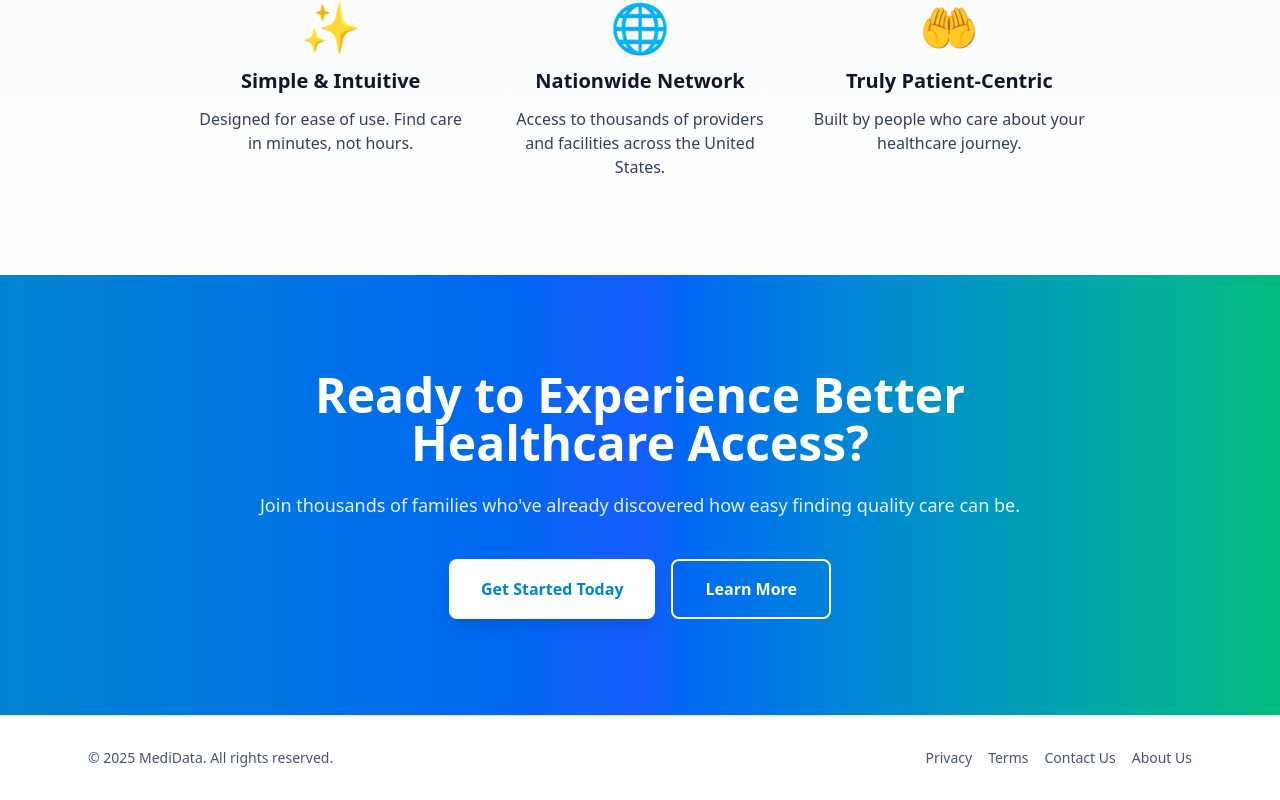
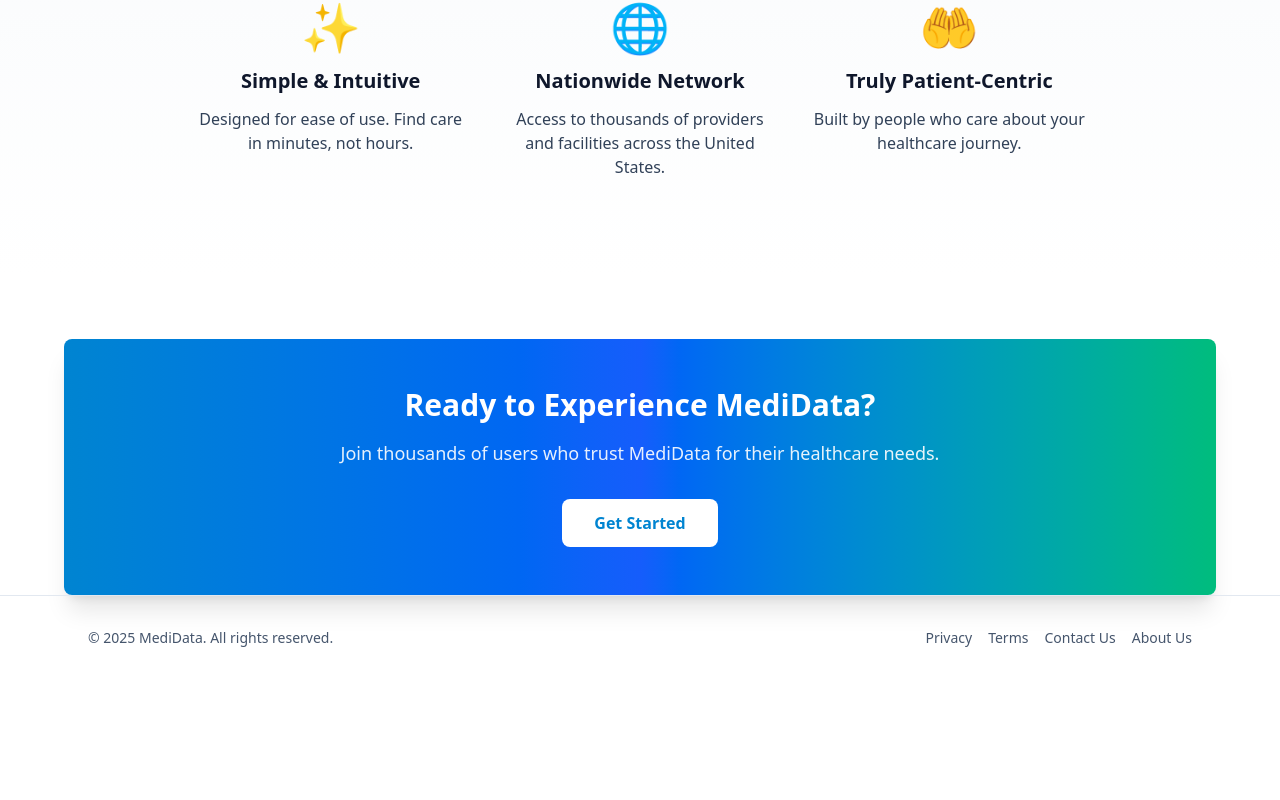
Before and after one commit to JustinCWang/MediData, a React (Vite) app in the folder frontend/: page /about in a window 1280 px wide. Shown: the part 4537-5337 px from the top of the page. After the commit the page ends 5217 px from the top, so only its background shows below. Built offline with nearby package versions, Linux system fonts and the light colour scheme.

Commit message:
was able to remove and add somethings to both pages

```diff
--- a/frontend/src/pages/AboutPage.tsx
+++ b/frontend/src/pages/AboutPage.tsx
@@ -200,29 +200,23 @@
       </section>
 
       {/* CTA Section */}
-      <section className="py-16 md:py-24 px-4 bg-gradient-to-r from-sky-600 via-blue-600 to-emerald-500">
-        <div className="max-w-4xl mx-auto text-center text-white">
-          <h2 className="text-4xl md:text-5xl font-bold mb-6">Ready to Experience Better Healthcare Access?</h2>
-          <p className="text-lg mb-10 opacity-90">
-            Join thousands of families who've already discovered how easy finding quality care can be.
+      <div className="max-w-6xl mx-auto mt-16">
+        <div className="bg-gradient-to-r from-sky-600 via-blue-600 to-emerald-500 rounded-lg shadow-xl p-12 text-center text-white">
+          <h2 className="text-3xl font-bold mb-4">Ready to Experience MediData?</h2>
+          <p className="text-lg mb-8 opacity-90">
+            Join thousands of users who trust MediData for their healthcare needs.
           </p>
           <div className="flex flex-col sm:flex-row gap-4 justify-center">
             <button
               onClick={() => navigate('/register')}
-              className="px-8 py-4 bg-white text-sky-600 font-bold rounded-lg hover:bg-slate-100 transition shadow-lg"
+              className="px-8 py-3 bg-white text-sky-600 font-semibold rounded-lg hover:bg-slate-100 transition"
             >
-              Get Started Today
+              Get Started
             </button>
-            <button
-              onClick={() => navigate('/contact')}
-              className="px-8 py-4 border-2 border-white text-white font-bold rounded-lg hover:bg-white/10 transition"
-            >
-              Learn More
-            </button>
+
           </div>
         </div>
-      </section>
-
+      </div>
     </div>
   )
 }
--- a/frontend/src/pages/ContactPage.tsx
+++ b/frontend/src/pages/ContactPage.tsx
@@ -1,5 +1,6 @@
 import { useState } from 'react'
 import { useNavigate } from 'react-router-dom'
+import AboutPage from './AboutPage'
 
 export default function ContactPage() {
   const navigate = useNavigate()
@@ -299,12 +300,13 @@
           </p>
           <div className="flex flex-col sm:flex-row gap-4 justify-center">
             <button
-              onClick={() => navigate('/login')}
+              onClick={() => navigate('/register')}
               className="px-8 py-3 bg-white text-sky-600 font-semibold rounded-lg hover:bg-slate-100 transition"
             >
               Get Started
             </button>
-            <button className="px-8 py-3 border-2 border-white text-white font-semibold rounded-lg hover:bg-white/10 transition">
+            <button onClick={() => navigate('/about')}
+            className="px-8 py-3 border-2 border-white text-white font-semibold rounded-lg hover:bg-white/10 transition">
               Learn More
             </button>
           </div>
```
